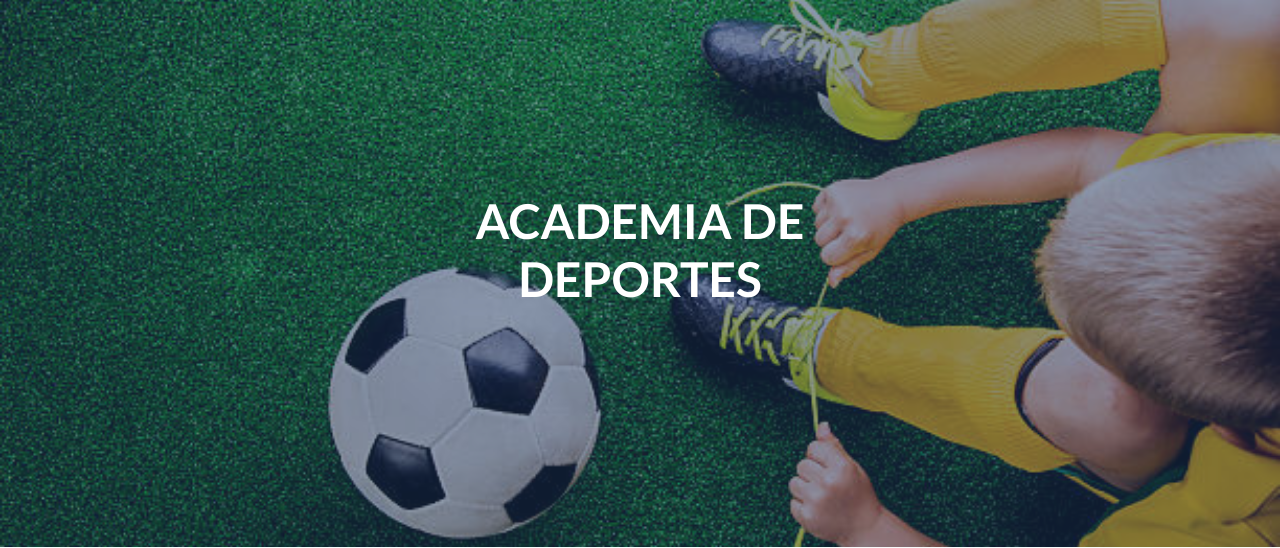
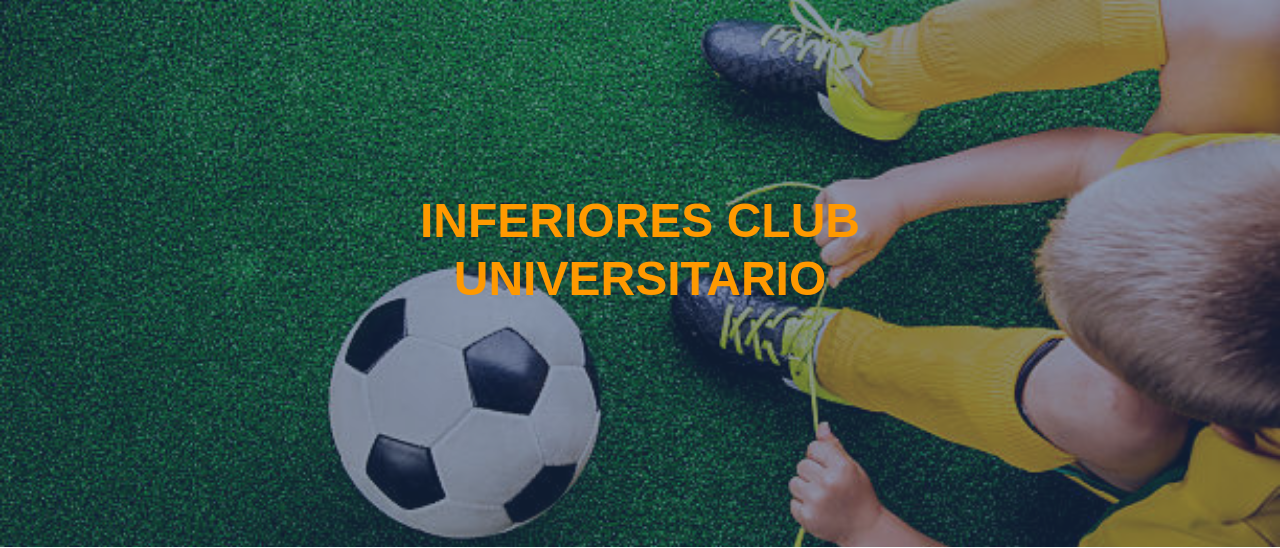
Before and after one commit to mvann15/Entrega_Final_Vanni, a Django app: page / in a window 1280 px wide. Shown: the part 66-614 px from the top of the page. Run offline with Django 5.2, Linux system fonts and the light colour scheme; some libraries are stand-ins or nearby versions.

Commit message:
casi readme

```diff
--- a/templates/base.html
+++ b/templates/base.html
@@ -26,7 +26,7 @@
                     <div class="col-xl-6">
                         <div class="text-center text-white">
                             <!-- Page heading-->
-                            <h1 class="mb-5">ACADEMIA DE DEPORTES</h1>
+                            <h1 class="mb-5"style="font-family: 'Arial', sans-serif; color: #ff9900;">INFERIORES CLUB UNIVERSITARIO</h1>
                             <!-- Signup form-->
                             <!-- * * * * * * * * * * * * * * *-->
                             <!-- * * SB Forms Contact Form * *-->
```
Also changed, not shown: Readme.md (added).
